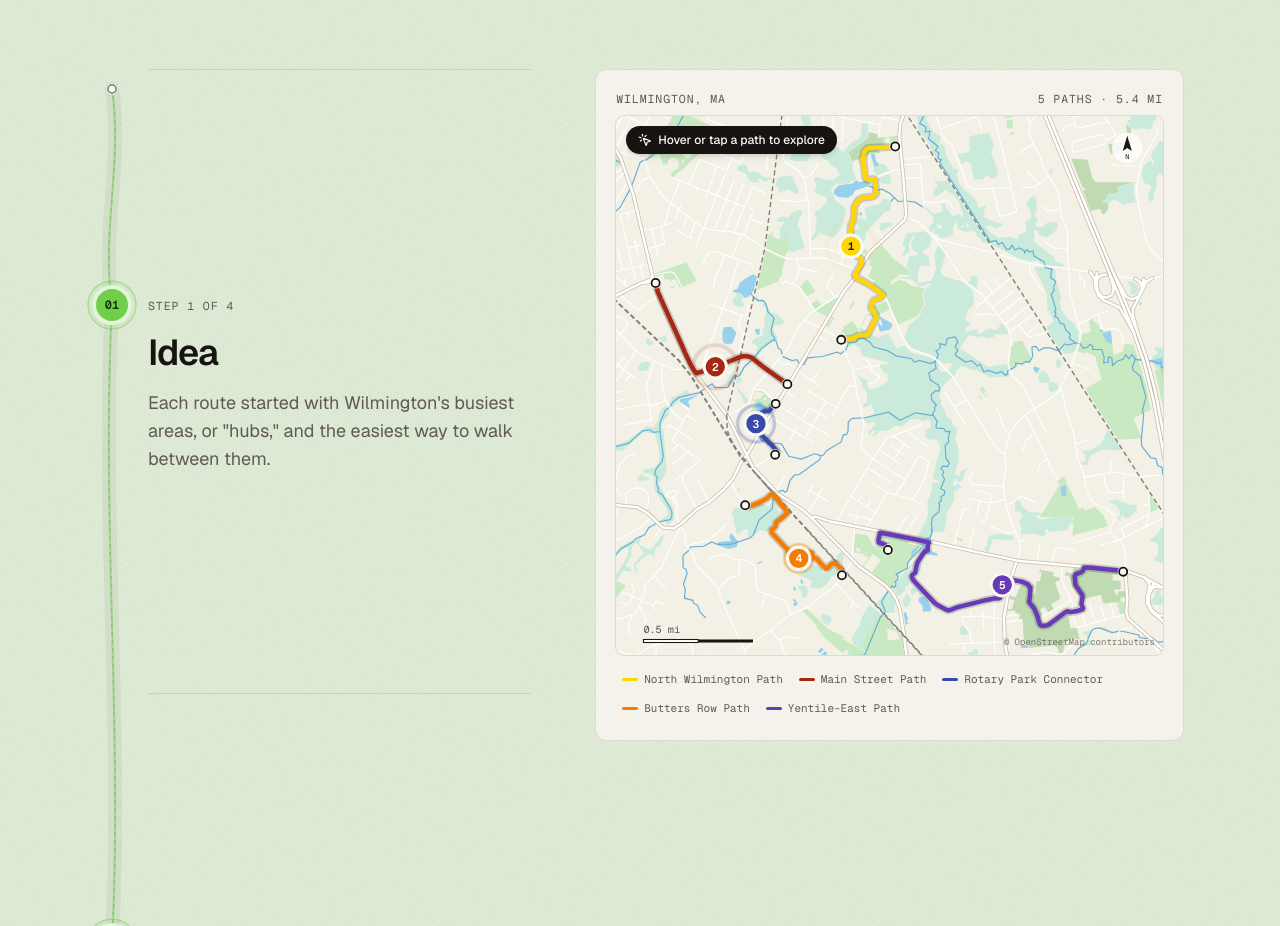
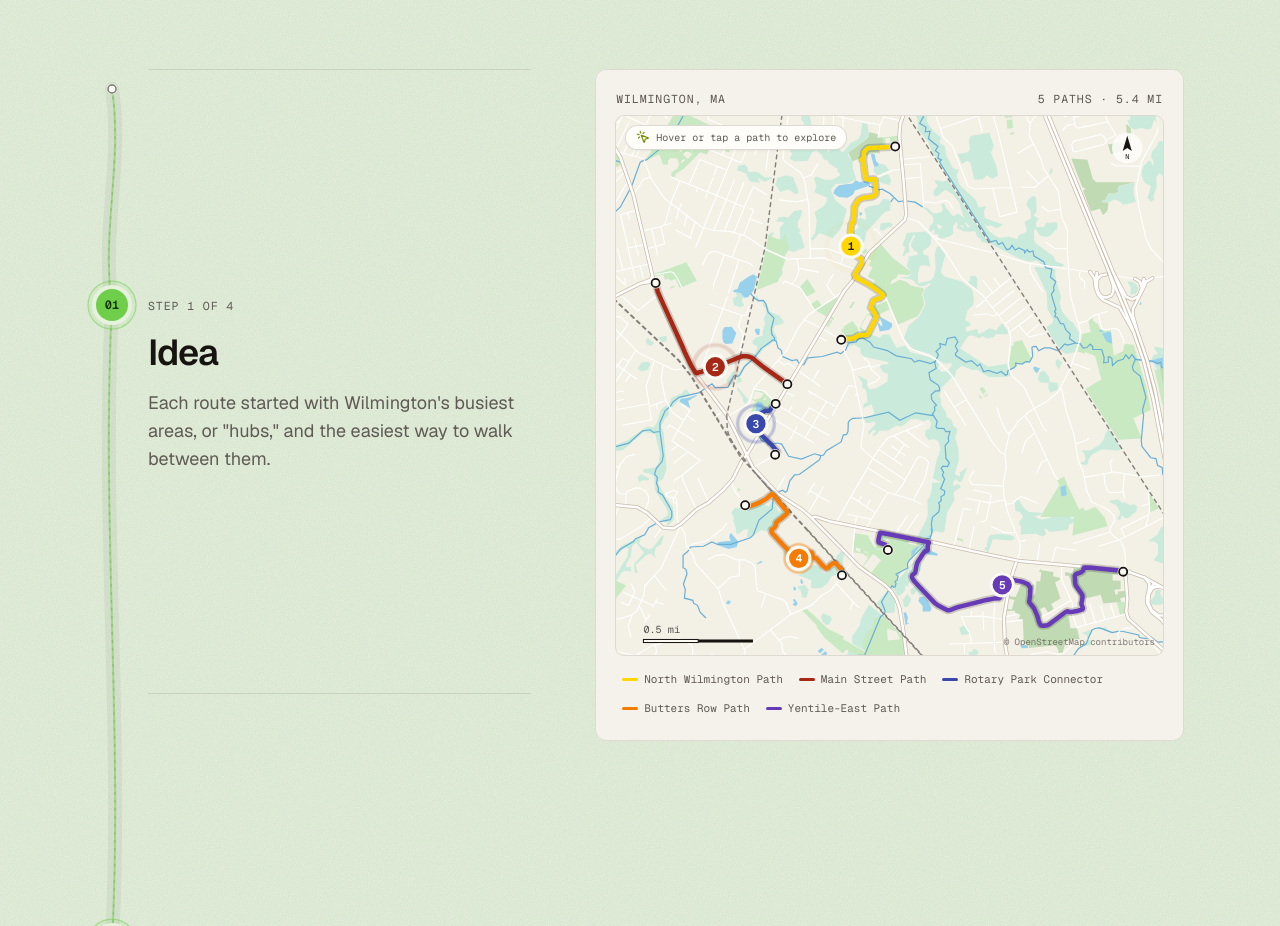
Before and after one commit to vdouglasana/walk-wilmington, a Next.js app: page / in a window 1280 px wide. Shown: the part 1100-2026 px from the top of the page. Built offline with nearby package versions, Linux system fonts and the light colour scheme.

Commit message:
Bring back the original light 'Hover or tap a path to explore' chip on the Home map
Co-Authored-By: Claude Opus 5.5 <noreply@anthropic.com>

```diff
--- a/src/components/home/how-it-works.tsx
+++ b/src/components/home/how-it-works.tsx
@@ -154,10 +154,10 @@ export function HowItWorks({ map }: { map: ProjectedMap }) {
                     key="hint"
                     style={{ opacity: hintOpacity }}
                     exit={{ opacity: 0 }}
-                    className="pointer-events-none absolute top-2.5 left-2.5 flex items-center gap-1.5 rounded-full bg-foreground px-3 py-1.5 text-xs font-medium text-background shadow-md"
+                    className="pointer-events-none absolute top-2.5 left-2.5 flex items-center gap-1.5 rounded-full bg-card px-2.5 py-1 font-mono text-[10px] text-muted-foreground shadow-sm ring-1 ring-border"
                   >
-                    <MousePointerClickIcon className="relative size-3.5" />
-                    <span className="relative">Hover or tap a path to explore</span>
+                    <MousePointerClickIcon className="size-3.5 text-[color-mix(in_oklch,var(--brand-green)_70%,var(--foreground))]" />
+                    Hover or tap a path to explore
                   </motion.span>
                 )}
               </AnimatePresence>
```
